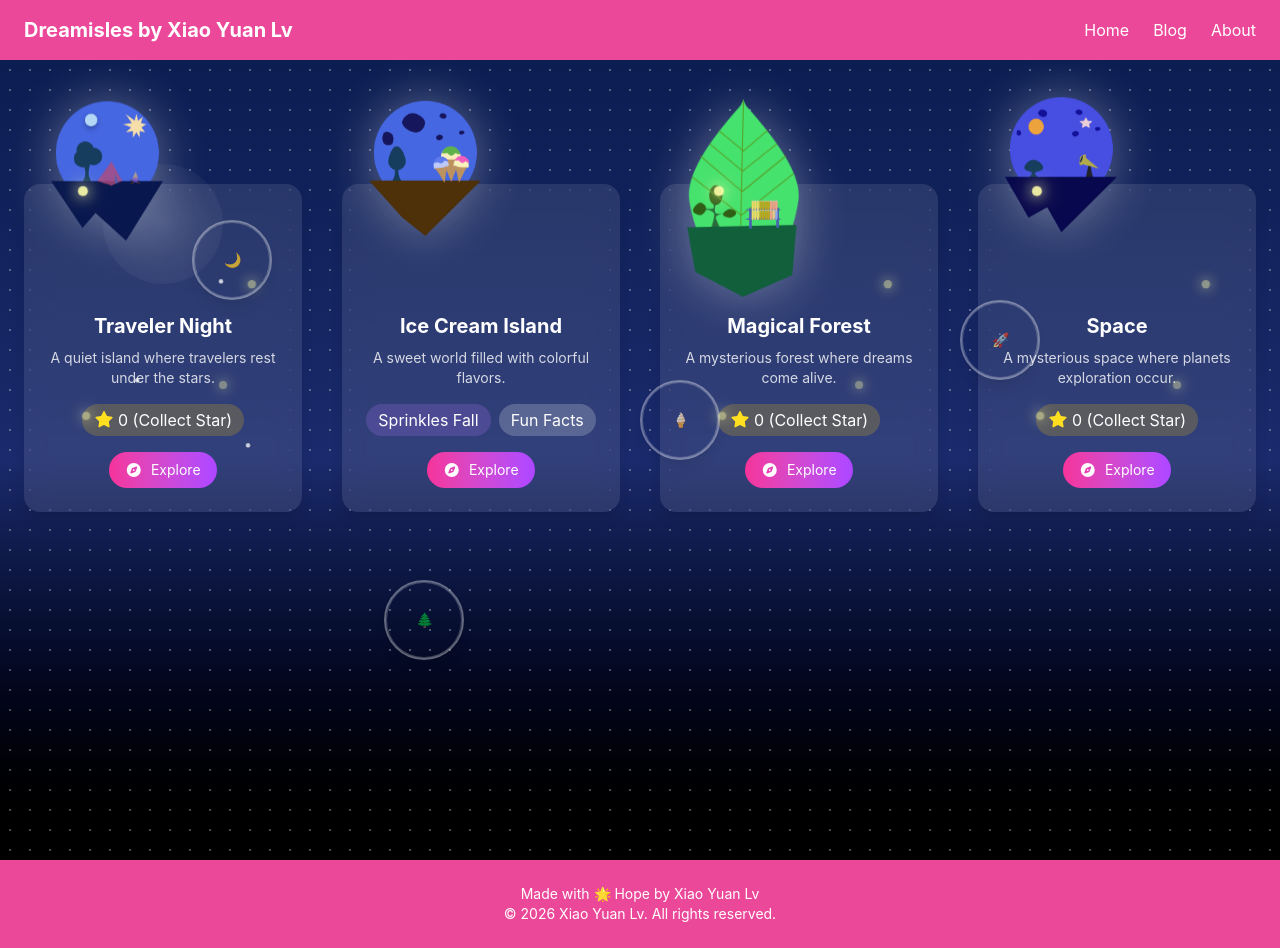
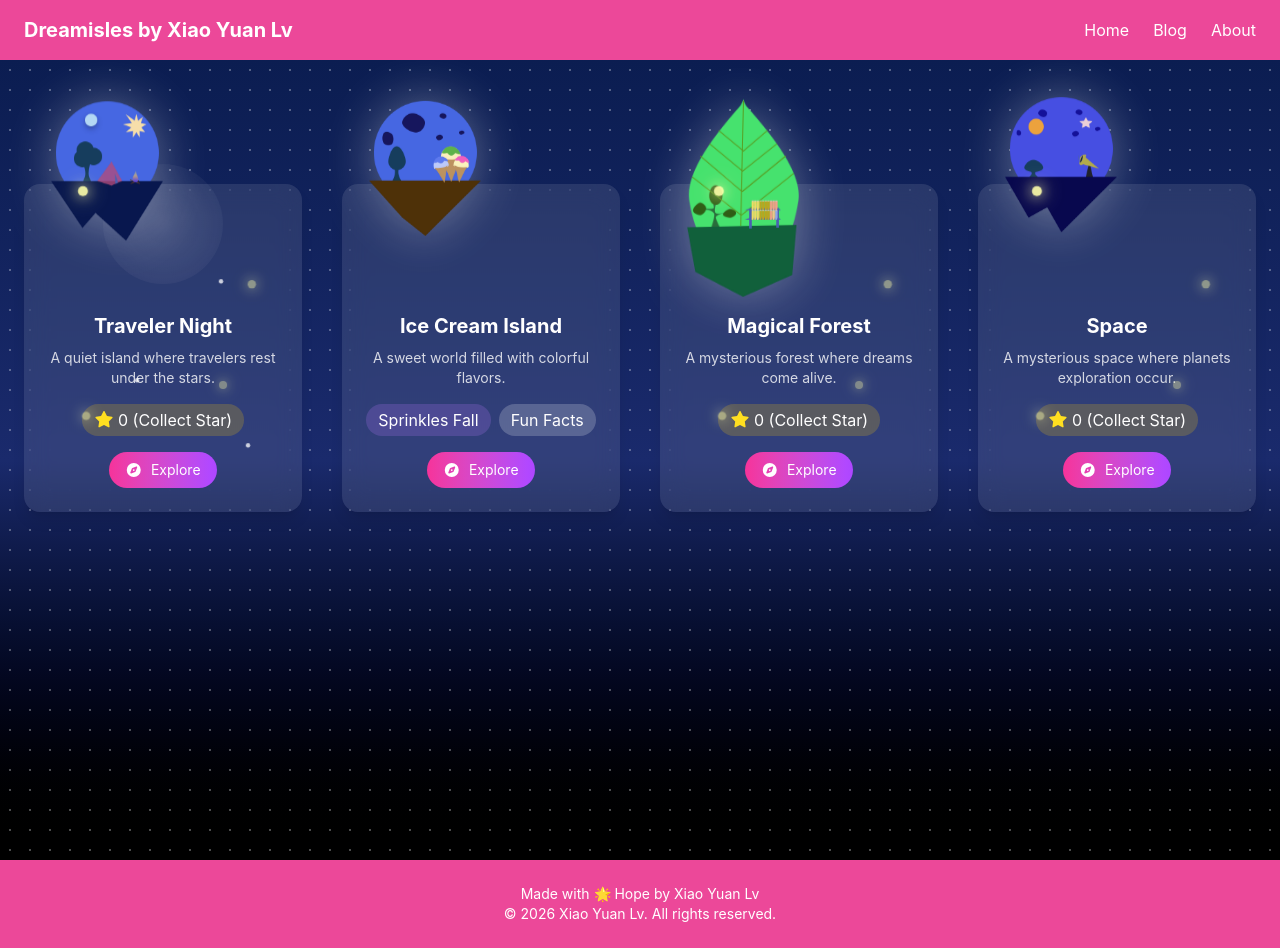
Before and after one commit to xiaoyuan31/dreamisles, a Next.js app: page /islands in a window 1280 px wide. Built offline with nearby package versions, Linux system fonts and the light colour scheme.

Commit message:
portal hide

```diff
--- a/app/islands/page.tsx
+++ b/app/islands/page.tsx
@@ -67,10 +67,10 @@ export default function IslandList() {
         ))}
       </div>
 
-      <Portal href="/islands/traveler-night" label="🌙" top="20%" left="15%" />
+      {/* <Portal href="/islands/traveler-night" label="🌙" top="20%" left="15%" />
       <Portal href="/islands/ice-cream" label="🍦" top="40%" left="50%" />
       <Portal href="/islands/magical-forest" label="🌲" top="65%" left="30%" />
-      <Portal href="/islands/space" label="🚀" top="30%" left="75%" />
+      <Portal href="/islands/space" label="🚀" top="30%" left="75%" /> */}
     </div>
   );
 }
```
